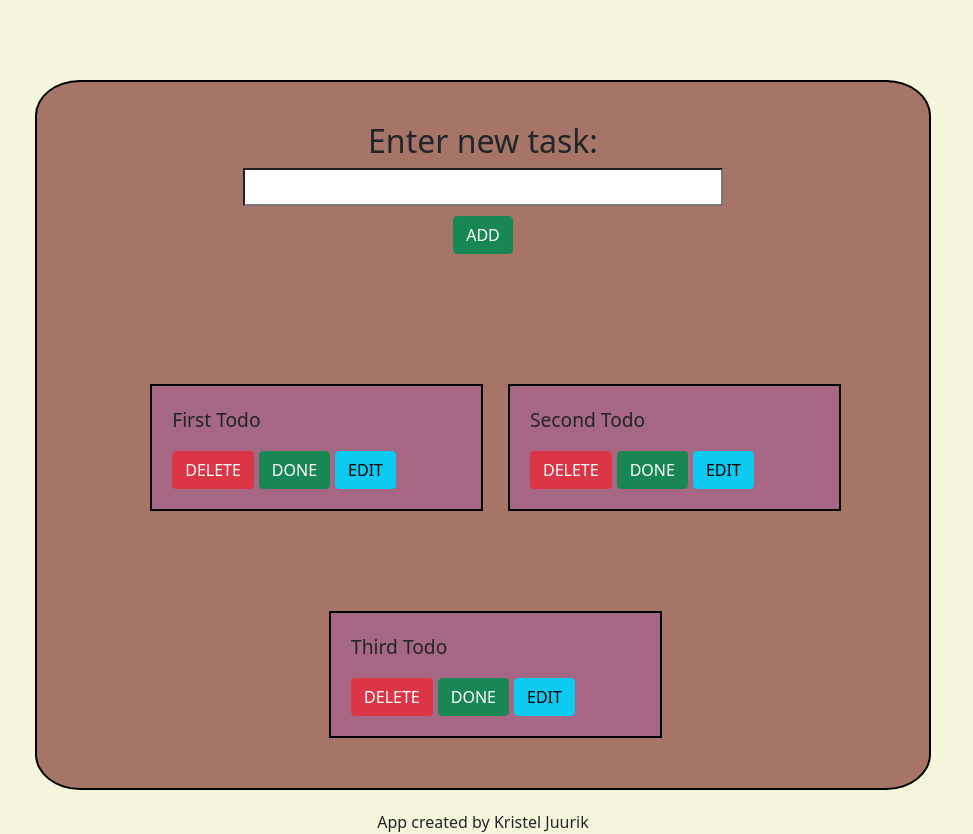
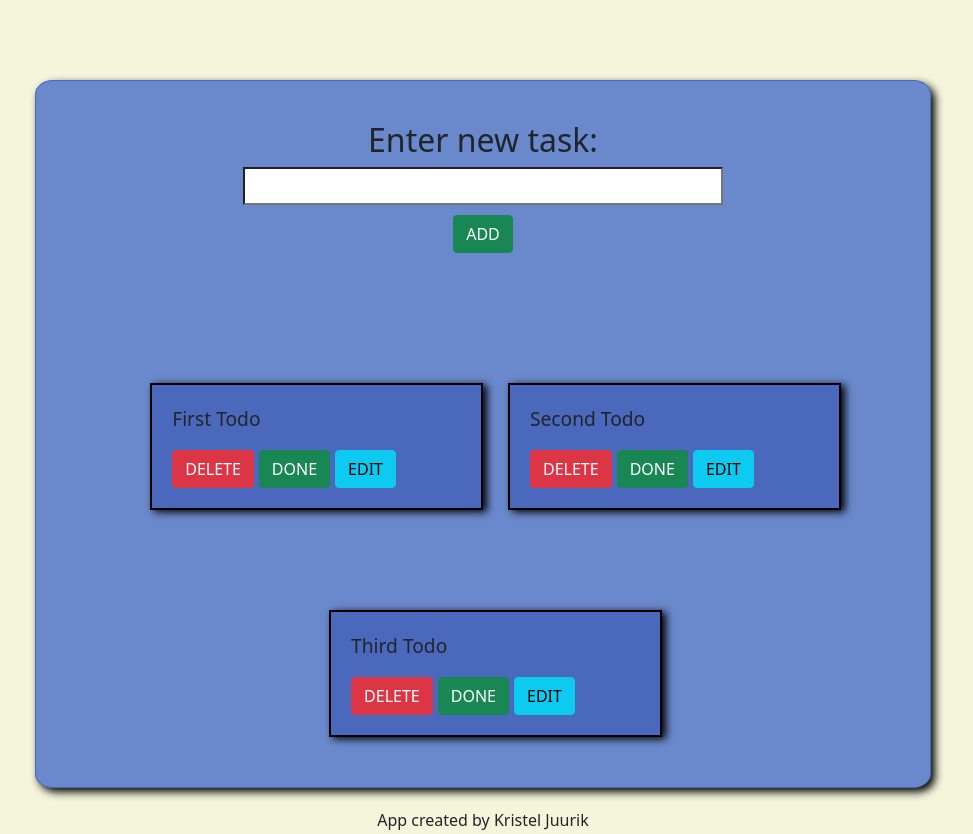
Before and after one commit to krstljrk/react-to-do, a React (Create React App) app: page / in a window 1280 px wide. Shown: the whole page, without its empty margins (157-1130 px from the left). Built offline with nearby package versions, Linux system fonts and the light colour scheme.

Commit message:
changed styles

```diff
--- a/src/css/style-file.scss
+++ b/src/css/style-file.scss
@@ -1,15 +1,18 @@
 @import '~bootstrap/scss/bootstrap.scss';
 
 // Add To Do style:
+$app-background: #6a89cc;
+$todo-color: #4a69bd;
 
 body {
   background-color: beige;
 }
 
 .app {
-  border: 2px solid black;
-  border-radius: 5%;
-  background-color: #A67567;
+  border: 1px solid $todo-color;
+  border-radius: 2%;
+  box-shadow: 4px 4px 8px black;
+  background-color: $app-background;
   margin: 5em auto 0 auto;
   max-width: 70vw;
   min-height: 80vh;
@@ -56,10 +59,11 @@ body {
 }
 // To Do Item Style:
 .todoItem {
-    background-color: #A66784;
+    background-color: $todo-color;
     position: relative;
     display: inline-block;
     border: 2px solid black;
+    box-shadow: 4px 2px 8px black;
     padding: 20px 80px 20px 20px;
     margin: 50px 0 50px 25px;
     list-style-type: none;
```
